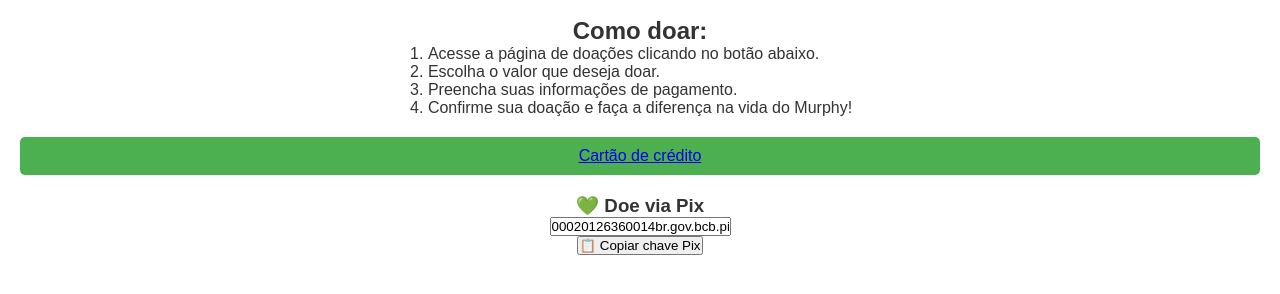
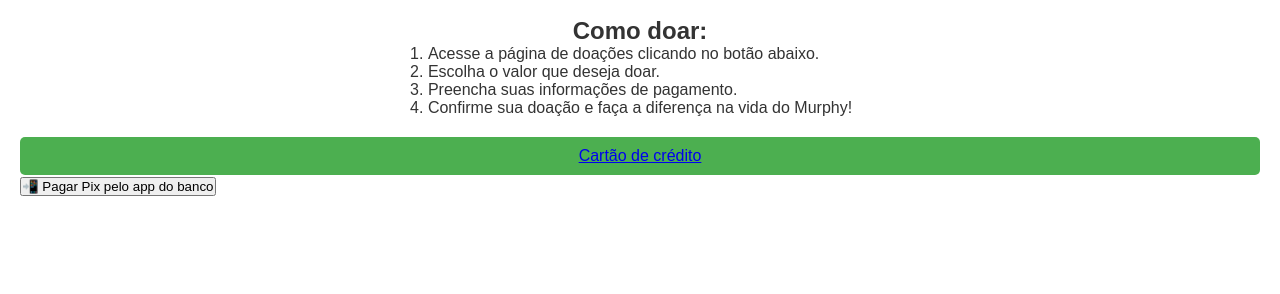
Before and after one commit to EnricoDev333/site-para-doacao, a plain HTML site: page index.html in a window 1280 px wide. Shown: the part 136-430 px from the top of the page. Drawn offline with Linux system fonts and the light colour scheme.

Commit message:
Update index.html

```diff
--- a/index.html
+++ b/index.html
@@ -27,18 +27,12 @@
     <div class="doar pix">
     <a href="https://link.mercadopago.com.br/doacaomurphy" class="botao-doar" target="_blank">Cartão de crédito</a>
     </div>
-   <div class="pix-box">
-  <h3>💚 Doe via Pix</h3>
+<a href="pix:erikogamer234@gmail.com">
+  <button class="btn-pix">
+    📲 Pagar Pix pelo app do banco
+  </button>
+</a>
 
-  <input
-    type="text"
-    id="pix"
-    value="00020126360014br.gov.bcb.pix0114+55799887547055204000053039865802BR5911ErikinhuuS26009Sao Paulo62240520daqr20561870401532016304AE3E"
-    readonly
-  >
-
-  <button onclick="copiarPix()">📋 Copiar chave Pix</button>
-</div>
     </body>
 
 </html>
```
